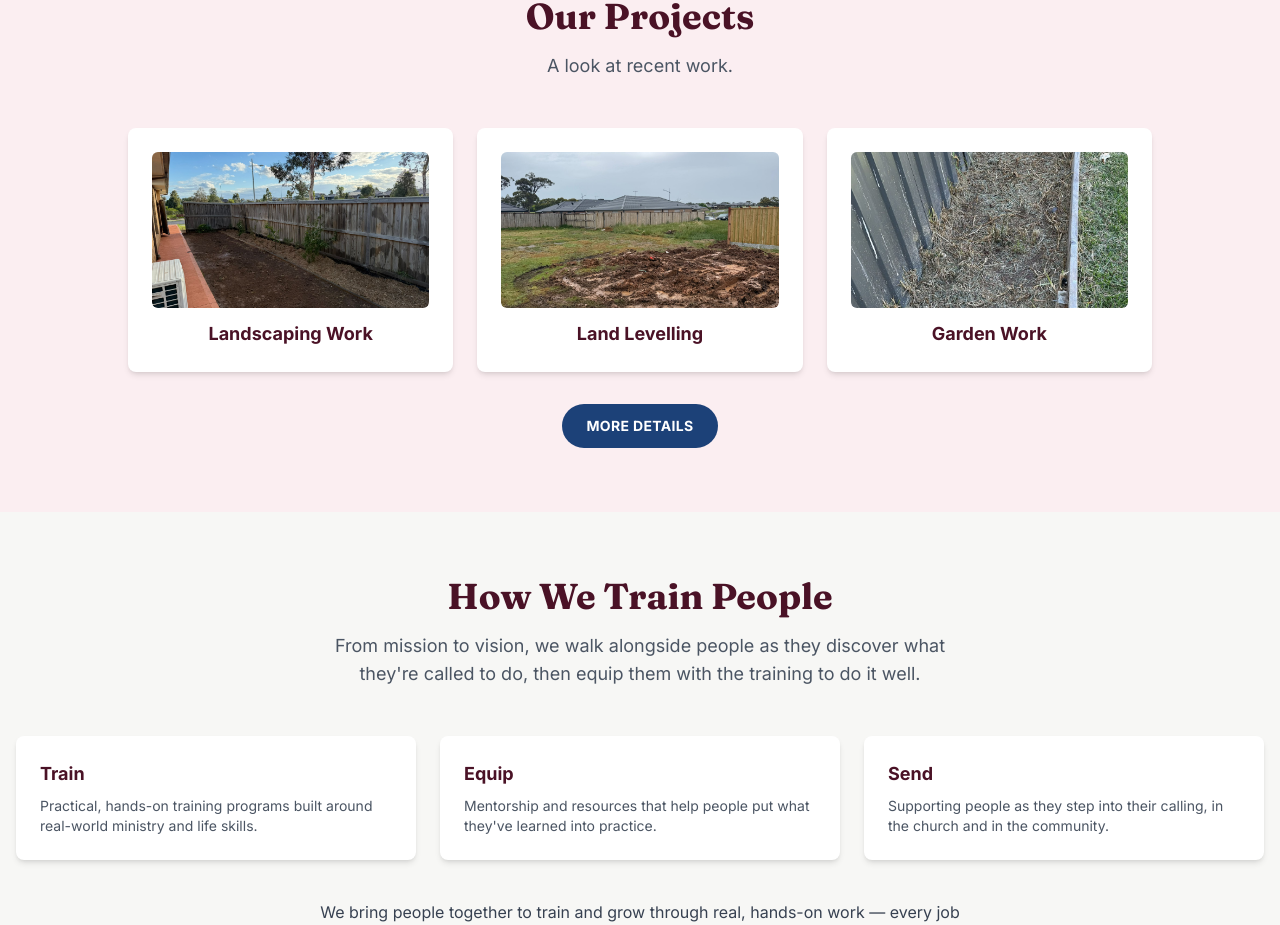
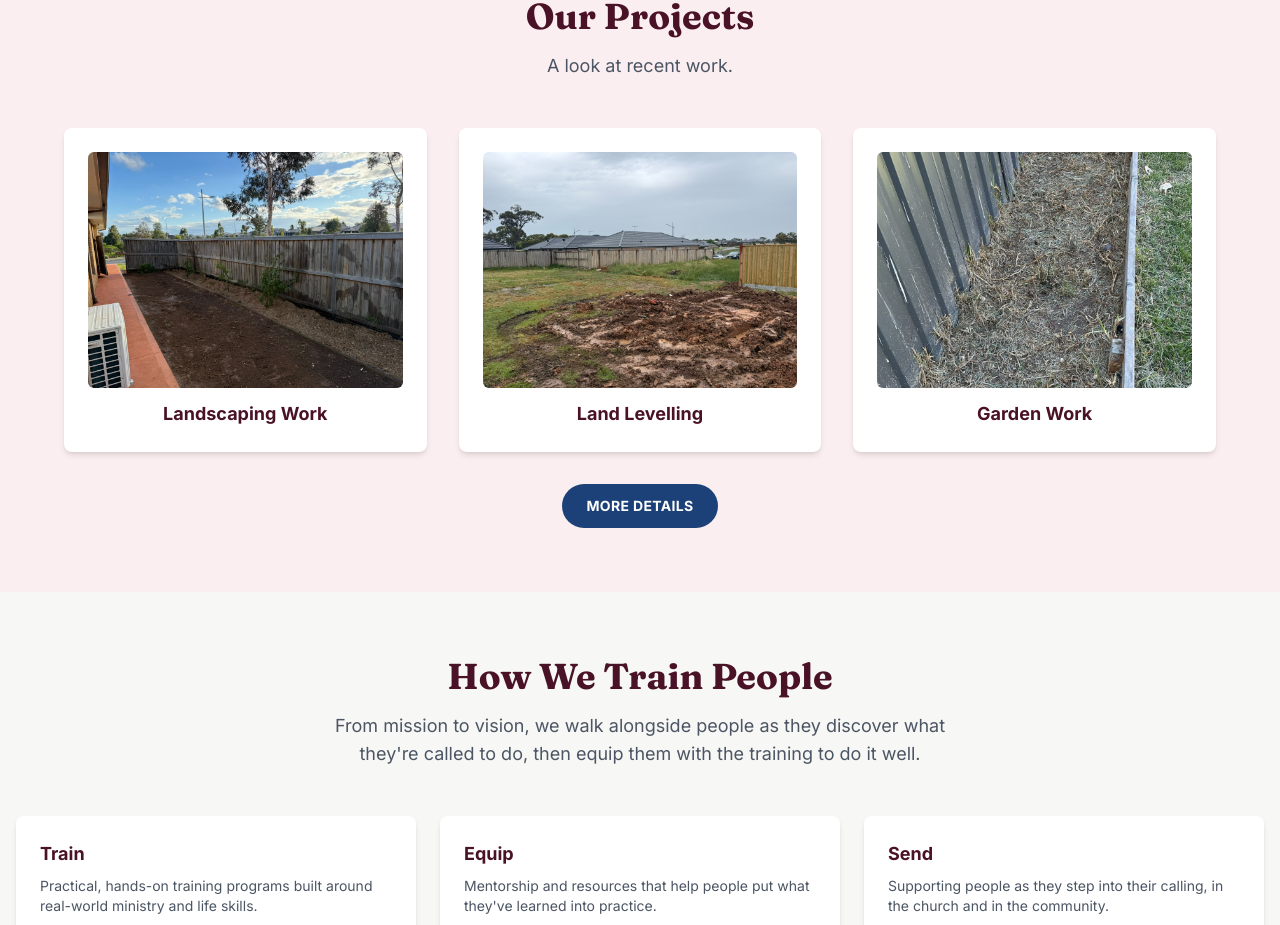
Before and after one commit to Philadelphia-Church/mission-to-vision, a React (Vite) app: page / in a window 1280 px wide. Shown: the part 1220-2145 px from the top of the page. Built offline with nearby package versions, Linux system fonts and the light colour scheme.

Commit message:
Increase Our Projects photo size on Home page

```diff
--- a/src/pages/Home.tsx
+++ b/src/pages/Home.tsx
@@ -69,7 +69,7 @@ function MiniSlideshow({ title, photos }: { title: string; photos: string[] }) {
 
   return (
     <div className="card">
-      <div className="relative aspect-video rounded-md overflow-hidden bg-gray-100 mb-3">
+      <div className="relative aspect-[4/3] rounded-md overflow-hidden bg-gray-100 mb-3">
         <img
           key={slide}
           src={photos[slide]}
@@ -136,7 +136,7 @@ export default function Home() {
         <div className="section-container">
           <h2 className="section-title">Our Projects</h2>
           <p className="section-subtitle max-w-2xl mx-auto">A look at recent work.</p>
-          <div className="grid md:grid-cols-3 gap-6 max-w-5xl mx-auto">
+          <div className="grid md:grid-cols-3 gap-8 max-w-6xl mx-auto">
             {projectCategories.map((category) => (
               <MiniSlideshow key={category.title} title={category.title} photos={category.photos} />
             ))}
```
